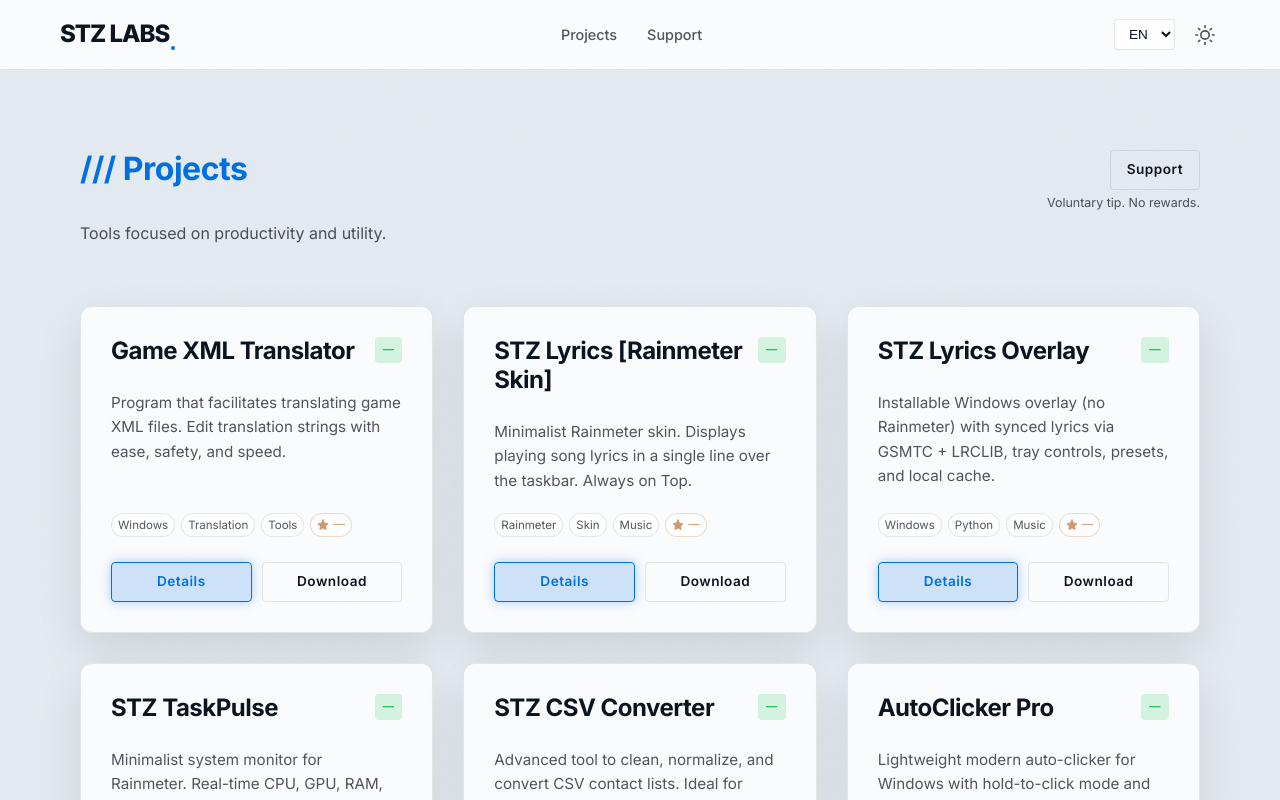
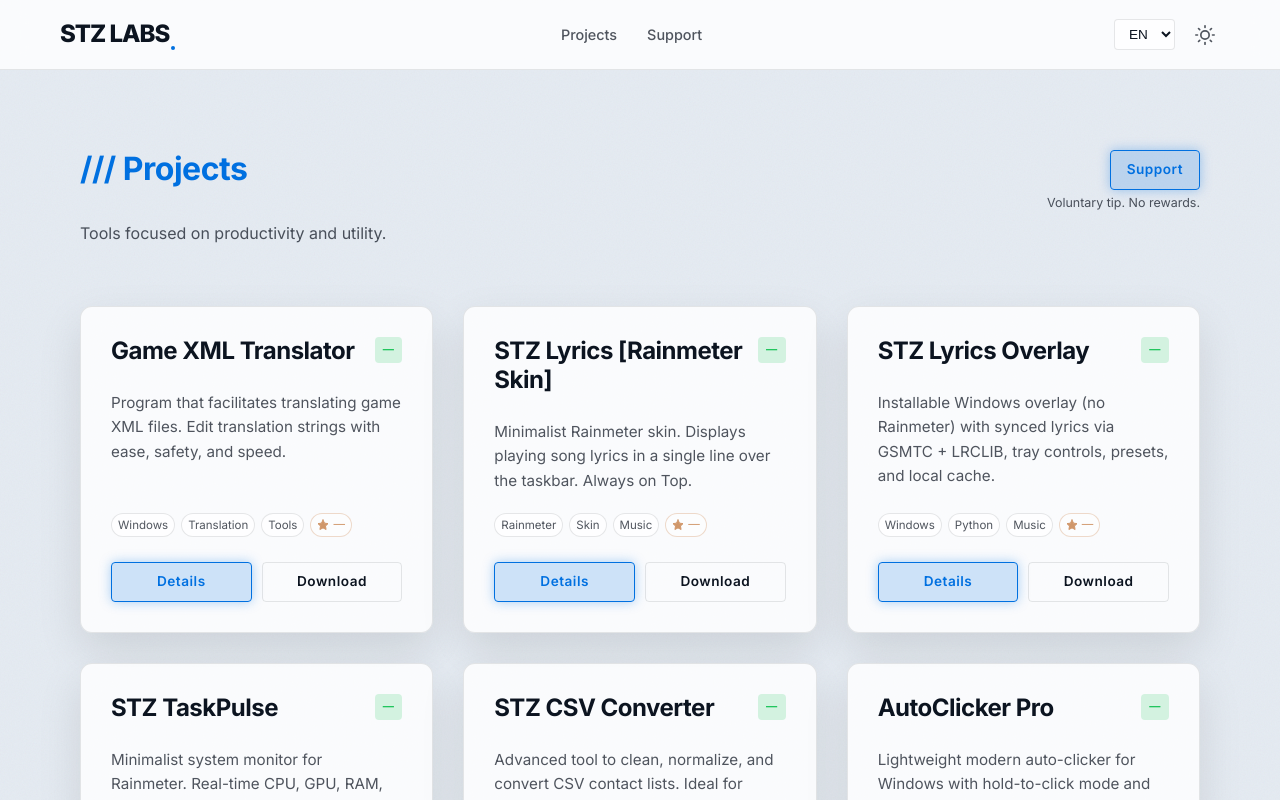
Before and after one commit to starzynhobr/stz-labs, a Next.js app: page / in a window 1280 px wide. Shown: the top 800 px of the page. Built offline with nearby package versions, Linux system fonts and the light colour scheme; no server answers.

Commit message:
Adjust Support CTA to primary small button style

```diff
--- a/components/Hero.js
+++ b/components/Hero.js
@@ -14,7 +14,7 @@ export default function Hero() {
                 <div className="projects-support-cta">
                     <Link
                         href="/support"
-                        className="btn btn-secondary nav-btn support-cta-btn"
+                        className="btn btn-primary btn-sm support-cta-btn"
                         aria-label={t('sections.projects_support_aria')}
                     >
                         <TranslatedText as="span" i18nKey="sections.projects_support_cta" />
--- a/css/style.css
+++ b/css/style.css
@@ -348,7 +348,9 @@ h1, h2, h3 { line-height: 1.2; letter-spacing: -0.5px; }
     gap: 6px;
 }
 .support-cta-btn {
+    width: auto;
     white-space: nowrap;
+    text-align: center;
 }
 .support-cta-btn:focus-visible {
     outline: 1px solid var(--accent);
```
